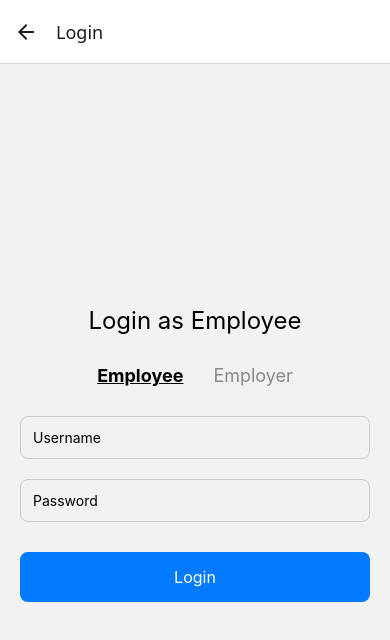
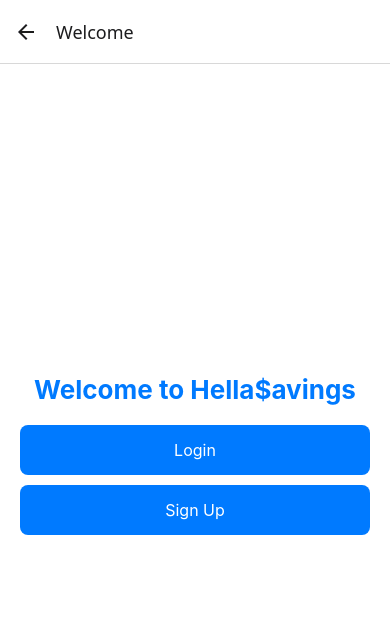
Before and after one commit to Abu-Didan/Abe.Project-Delta, a React Native app: screen /Home in a window 390 px wide. Shown: the top 640 px of the page. Built offline with nearby package versions, Linux system fonts and the light colour scheme.

Commit message:
Added ExpenseManager, PlanDocumentsScreen, and WelcomeScreen
Added 3 new screens, as well as reorganized a large portion of the flow of the initial app skeleton. The app now flows more in-line with the Canva outline we were provided.

```diff
--- /dev/null
+++ b/screens/ExpenseManagerScreen.js
@@ -0,0 +1,74 @@
+import React from 'react';
+import { View, Text, StyleSheet, TouchableOpacity } from 'react-native';
+
+const PlanOverviewScreen = ({ route, navigation }) => {
+  const role = route?.params?.role || 'Employee';
+  const planYear = '2024';
+
+  // Mocked data
+  const totalExpenses = 3200;
+  const reimbursed = 2800;
+
+  return (
+    <View style={styles.container}>
+      <Text style={styles.header}>Current {planYear} Report</Text>
+
+      <View style={styles.card}>
+        <Text style={styles.label}>Role:</Text>
+        <Text style={styles.value}>{role}</Text>
+
+        <Text style={styles.label}>Plan Year:</Text>
+        <Text style={styles.value}>{planYear}</Text>
+
+        <Text style={styles.label}>Total Expenses Submitted:</Text>
+        <Text style={styles.value}>${totalExpenses.toFixed(2)}</Text>
+
+        <Text style={styles.label}>Approved Reimbursements:</Text>
+        <Text style={styles.value}>${reimbursed.toFixed(2)}</Text>
+      </View>
+
+      <TouchableOpacity
+        style={styles.button}
+        onPress={() => navigation.navigate('SubmitExpense')}
+      >
+        <Text style={styles.buttonText}>Submit New Expense</Text>
+      </TouchableOpacity>
+
+      <TouchableOpacity
+        style={styles.button}
+        onPress={() => navigation.navigate('EnteredExpenses')}
+      >
+        <Text style={styles.buttonText}>View Entered Expenses</Text>
+      </TouchableOpacity>
+
+      <TouchableOpacity
+        style={[styles.button, { backgroundColor: '#FF3B30' }]}
+        onPress={() => navigation.goBack()}
+      >
+        <Text style={styles.buttonText}>Back to Home</Text>
+      </TouchableOpacity>
+    </View>
+  );
+};
+
+const styles = StyleSheet.create({
+  container: { flex: 1, padding: 20, backgroundColor: 'white' },
+  header: { fontSize: 26, fontWeight: 'bold', textAlign: 'center', marginBottom: 30 },
+  card: {
+    backgroundColor: '#f2f2f2',
+    borderRadius: 10,
+    padding: 20,
+    marginBottom: 30,
+  },
+  label: { fontWeight: 'bold', fontSize: 16, marginTop: 10 },
+  value: { fontSize: 16, marginBottom: 5 },
+  button: {
+    backgroundColor: '#007AFF',
+    padding: 15,
+    borderRadius: 8,
+    marginTop: 10,
+  },
+  buttonText: { color: 'white', textAlign: 'center', fontSize: 16 },
+});
+
+export default PlanOverviewScreen;
--- a/screens/HomeScreen.js
+++ b/screens/HomeScreen.js
@@ -4,16 +4,31 @@ import { View, Text, StyleSheet, TouchableOpacity } from 'react-native';
 const HomeScreen = ({ navigation, route }) => {
   const role = route?.params?.role || 'User';
 
+  const getGreeting = () => {
+    const hour = new Date().getHours();
+    if (hour < 12) return 'Good morning';
+    if (hour < 18) return 'Good afternoon';
+    return 'Good evening';
+  };
+
+  const greeting = `${getGreeting()}, ${role}.`;
+
   return (
     <View style={styles.container}>
-      <Text style={styles.title}>Welcome to Hella$avings</Text>
-      <Text style={styles.subtitle}>Logged in as: {role}</Text>
+      <Text style={styles.title}>{greeting}</Text>
 
       <TouchableOpacity
         style={styles.button}
-        onPress={() => navigation.navigate('PlanOverview', { role })}
+        onPress={() => navigation.navigate('ExpenseManager', { role })}
       >
-        <Text style={styles.buttonText}>View My Plan</Text>
+        <Text style={styles.buttonText}>Expense Manager</Text>
+      </TouchableOpacity>
+
+      <TouchableOpacity
+        style={styles.button}
+        onPress={() => navigation.navigate('PlanDocuments')}
+      >
+        <Text style={styles.buttonText}>View Plan Documents</Text>
       </TouchableOpacity>
 
       <TouchableOpacity
--- a/screens/LoadingScreen.js
+++ b/screens/LoadingScreen.js
@@ -5,7 +5,7 @@ const LoadingScreen = ({ navigation }) => {
   useEffect(() => {
     // Simulate loading delay (e.g. checking token)
     const timer = setTimeout(() => {
-      navigation.replace('Login');
+      navigation.replace('Welcome');
     }, 2000); // 2-second delay
 
     return () => clearTimeout(timer);
@@ -13,7 +13,7 @@ const LoadingScreen = ({ navigation }) => {
 
   return (
     <View style={styles.container}>
-      <Text style={styles.logo}>Abes Master piece</Text>
+      <Text style={styles.logo}>App Name Placeholder</Text>
       <Text style={styles.subtitle}>Empowering the self-employed</Text>
       <ActivityIndicator size="large" color="#007AFF" style={{ marginTop: 30 }} />
     </View>
--- a/screens/LoginScreen.js
+++ b/screens/LoginScreen.js
@@ -10,7 +10,8 @@ const LoginScreen = ({ navigation }) => {
     if (username && password) {
       navigation.navigate('Home');
     } else {
-      alert('Please enter both fields');
+      //alert('Please enter both fields');
+      navigation.navigate('Home');
     }
   };
 
--- /dev/null
+++ b/screens/PlanDocumentsScreen.js
@@ -0,0 +1,50 @@
+import React from 'react';
+import { View, Text, TouchableOpacity, StyleSheet } from 'react-native';
+
+const PlanDocumentsScreen = ({ navigation }) => {
+    return (
+        <View style={styles.container}>
+            <TouchableOpacity
+                style={styles.button}
+                onPress={() => navigation.navigate('AdoptionAgreement')}
+            >
+                <Text style={styles.buttonText}>View Adoption Agreement</Text>
+            </TouchableOpacity>
+
+            <TouchableOpacity
+                style={styles.button}
+                onPress={() => navigation.navigate('BenefitSummary')}
+            >
+                <Text style={styles.buttonText}>View Summary of Benefits</Text>
+            </TouchableOpacity>
+
+            <TouchableOpacity
+                style={styles.button}
+                onPress={() => navigation.navigate('PlanDocument')}
+            >
+                <Text style={styles.buttonText}>View Plan Document</Text>
+            </TouchableOpacity>
+
+            <TouchableOpacity
+                style={[styles.button, { backgroundColor: "#FF3B30" }]}
+                onPress={() => navigation.goBack()}
+            >
+                <Text style={styles.buttonText}>Back to Home</Text>
+            </TouchableOpacity>
+        </View>
+    );
+};
+
+const styles = StyleSheet.create({
+    container: { flex: 1, padding: 20, justifyContent: 'center', backgroundColor: 'white' },
+    header: { fontSize: 24, fontWeight: 'bold', textAlign: 'center', marginBottom: 30 },
+    button: {
+        backgroundColor: '#007AFF',
+        padding: 15,
+        borderRadius: 8,
+        marginTop: 10,
+    },
+    buttonText: { color: 'white', textAlign: 'center', fontSize: 16 },
+});
+
+export default PlanDocumentsScreen;
--- /dev/null
+++ b/screens/WelcomeScreen.js
@@ -0,0 +1,38 @@
+import React from 'react';
+import { View, Text, StyleSheet, TouchableOpacity } from 'react-native';
+
+const WelcomeScreen = ({ navigation }) => {
+    return (
+        <View style={styles.container}>
+            <Text style={styles.title}>Welcome to Hella$avings</Text>
+
+            <TouchableOpacity
+                style={styles.button}
+                onPress={() => navigation.navigate('Login')}
+            >
+                <Text style={styles.buttonText}>Login</Text>
+            </TouchableOpacity>
+
+            <TouchableOpacity
+                style={styles.button}
+                onPress={() => navigation.navigate('SignUp')}
+            >
+                <Text style={styles.buttonText}>Sign Up</Text>
+            </TouchableOpacity>
+        </View>
+    );
+};
+
+const styles = StyleSheet.create({
+    container: { flex: 1, padding: 20, justifyContent: 'center', backgroundColor: 'white' },
+    title: { fontSize: 26, fontWeight: 'bold', textAlign: 'center', marginBottom: 10, color: '#007AFF' },
+    button: {
+        backgroundColor: '#007AFF',
+        padding: 15,
+        borderRadius: 8,
+        marginTop: 10,
+    },
+    buttonText: { color: 'white', textAlign: 'center', fontSize: 16 },
+});
+
+export default WelcomeScreen;
```
